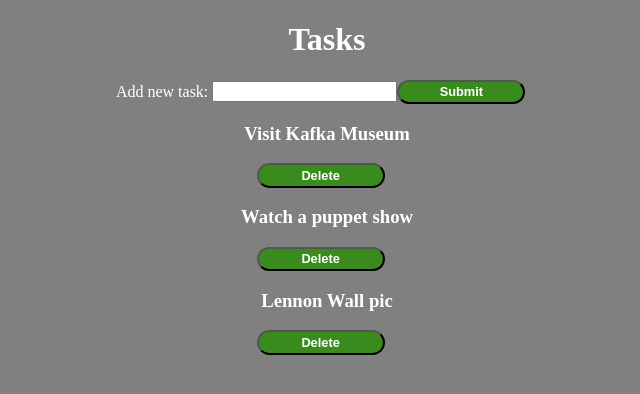
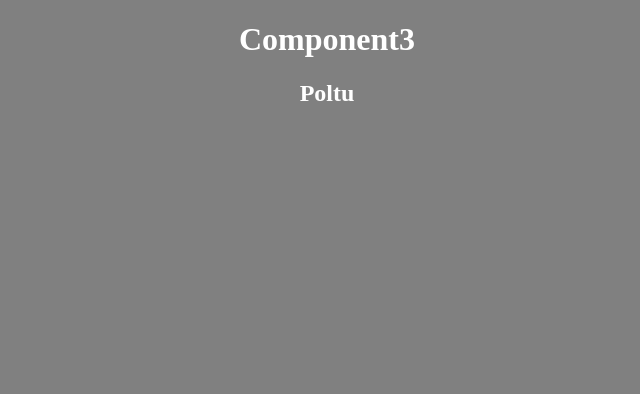
Before and after one commit to SazinSamin/ReactJs, a React (Create React App) app: page / in a window 1280 px wide. Shown: the top 394 px of the page, without its empty margins (313-953 px from the left). Built offline with nearby package versions, Linux system fonts and the light colour scheme.

Commit message:
Props drilling

```diff
--- a/src/App.js
+++ b/src/App.js
@@ -1,8 +1,9 @@
-import UseReducerExample from "./useReducer/userReducer";
+import Component1 from "./props_drilling/Component1";
+import UseReducerExample from "./props_drilling/Component1";
 
 
 export default function App() {
     return <div>
-        <UseReducerExample />
+        <Component1 />
     </div>
 }
--- /dev/null
+++ b/src/props_drilling/Component1.js
@@ -0,0 +1,14 @@
+import { useState } from "react";
+import Component2 from "./Component2";
+
+const Component1 = () => {
+
+  const [userName, setUserName] = useState("Poltu");
+
+  return <div>
+    <Component2 userName={userName}/>
+  </div>
+}
+
+
+export default Component1;
--- /dev/null
+++ b/src/props_drilling/Component2.js
@@ -0,0 +1,11 @@
+import Component3 from "./Component3";
+
+const Component2 = (props) => {
+
+
+  return <div>
+    <Component3 userName={props.userName}/>
+  </div>
+}
+
+export default Component2;
--- /dev/null
+++ b/src/props_drilling/Component3.js
@@ -0,0 +1,8 @@
+const Component3 = (props) => {
+  return <div>
+    <h1>Component3</h1>
+    <h2>{props.userName}</h2>
+  </div>
+}
+
+export default Component3;
--- a/src/useReducer/reducer.js
+++ /dev/null
@@ -1,24 +0,0 @@
-export const reducer = ( state, action ) => {
-  switch(action.type) {
-    case 'ADD' : {
-      const allBooks = [...state.tasks, action.payload];
-      console.log(allBooks);
-      return {
-        ...state,
-        tasks : allBooks,
-        isModalOpen : true,
-        modalText : 'new task added'
-      }
-    }
-    case 'DELETE' : {
-      const filterTasks = state.tasks.filter((task) => task.id !== action.payload);
-      return {
-        ...state,
-        tasks : [...filterTasks],
-        isModalOpen : true,
-        modalText : "Task has deleted"
-      }
-    }
-  }
-  return state;
-}
--- a/src/useReducer/userReducer.js
+++ /dev/null
@@ -1,79 +0,0 @@
-import { useReducer } from "react";
-import { useState } from "react";
-
-import {reducer} from './reducer';
-
-const initialTasks = [
-  { id: 0, text: 'Visit Kafka Museum', done: true },
-  { id: 1, text: 'Watch a puppet show', done: false },
-  { id: 2, text: 'Lennon Wall pic', done: false }
-];
-
-
-const Modal = (props) => {
-  return <i>{props.message}</i>
-}
-
-
-const UseReducerExample = () => {
-
-
-  const [taskState, dispatch] = useReducer(reducer, {
-    tasks : initialTasks,
-    isModalOpen : false,
-    modalText : "",
-  });
-
-  //const [task, setTask] = useState(initialTasks);
-  //const [isModalOpen, setIsModalOpen] = useState(false);
-  //const [modalText, setModalText] = useState("");
-  const [addTask, setAddTask] = useState("");
-
-
-  const handleSubmit = (event) => {
-    event.preventDefault();
-    const newTask = {id: new Date().getMilliseconds().toString(), text: addTask, done : true};
-
-    dispatch({ type: "ADD", payload: newTask });
-    /*
-    setTask((prevState) => {
-      const newTask = {id: new Date().toString(), text: addTask};
-      return [...prevState, newTask];
-    });
-    setIsModalOpen(true);
-    setModalText("New Task added");
-    */
-  }
-
-  const handleChange = (event) => {
-    setAddTask(event.target.value);
-  }
-
-  const handleDelete = (id) => {
-    dispatch({type : "DELETE", payload : id});
-  }
-
-
-  return <div>
-    <h1>Tasks</h1>
-    <form onSubmit={handleSubmit}>
-      <label>Add new task: </label>
-      <input onChange={handleChange} value={addTask} type="text"></input>
-      <button type="submit">Submit</button>
-    </form>
-    {taskState.isModalOpen && <Modal message={taskState.modalText}/>}
-    {taskState.tasks.map((task) => {
-      return <article key={task.id}>
-        <h3 >{task.text}</h3>
-        <button onClick={() => {
-          handleDelete(task.id)
-        }} >Delete</button>
-      </article>
-    })}
-
-
-  </div>
-}
-
-
-export default UseReducerExample;
```
Also changed, not shown: 1 other file (tests, documents, lock files or other folders).
